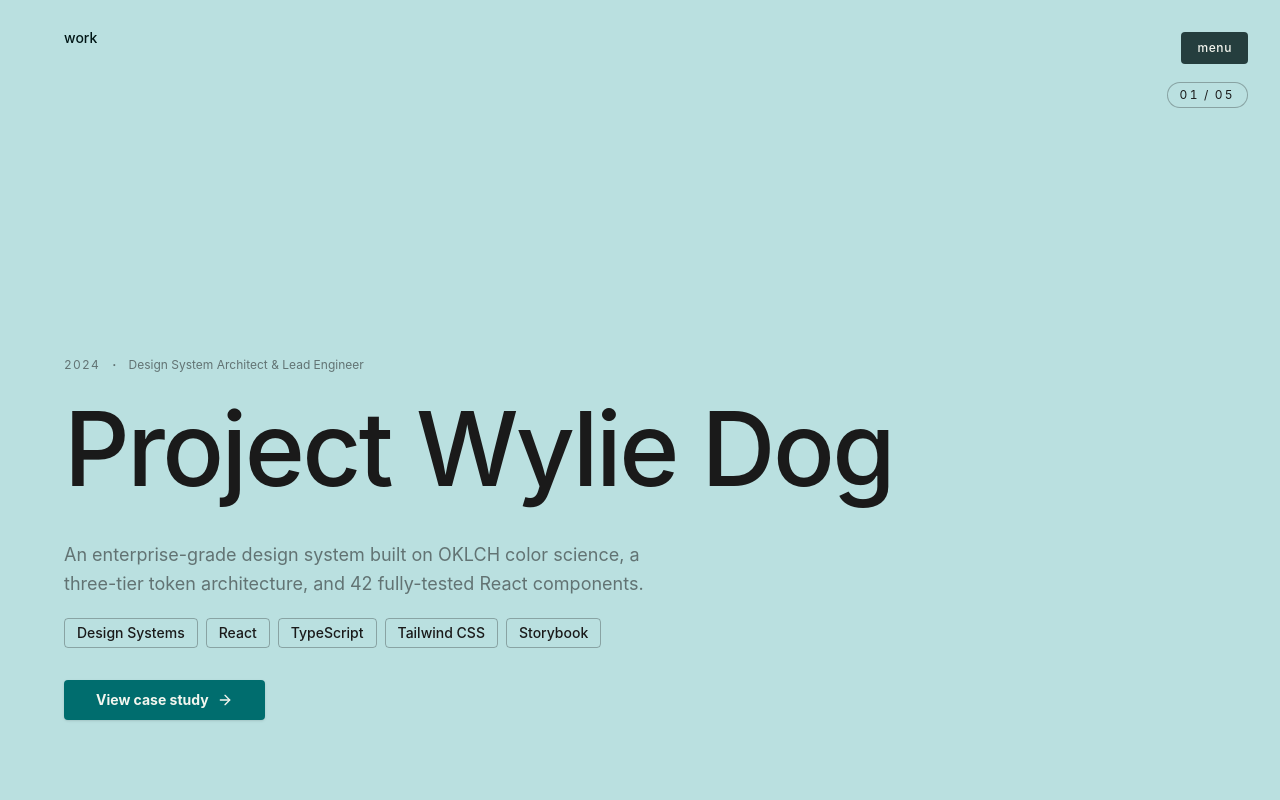
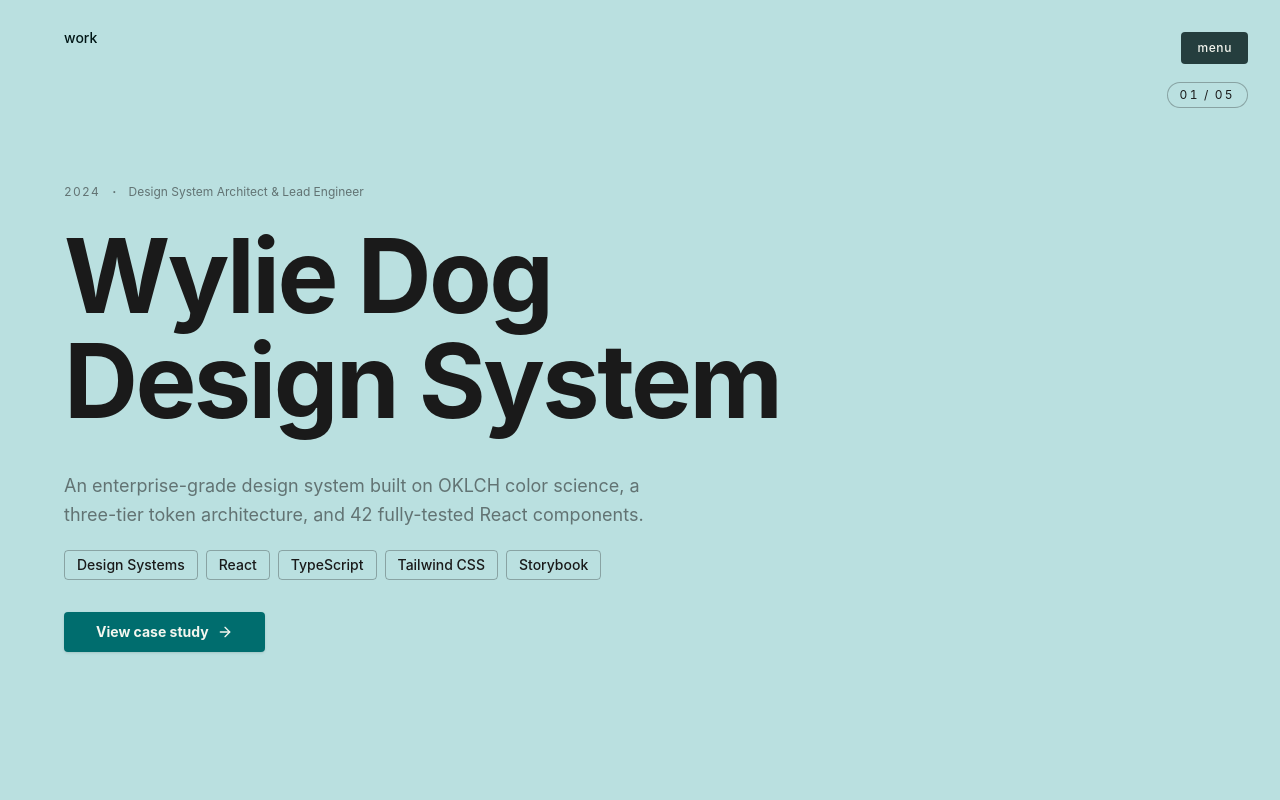
Before and after one commit to travhall/thd-portfolio, a Next.js app: page /work in a window 1280 px wide. Shown: the top 800 px of the page. Built offline with nearby package versions, Linux system fonts and the light colour scheme.

Commit message:
feat: Update Wylie Dog case study ID and title, and refine work list item layout and typography.

```diff
--- a/components/sections/work-list.tsx
+++ b/components/sections/work-list.tsx
@@ -113,11 +113,8 @@
     <section
       ref={sectionRef}
       aria-labelledby={`work-title-${study.id}`}
-      className="min-h-svh w-full flex flex-col justify-between px-6 sm:px-10 xl:px-16 pt-28 pb-16 md:pb-20"
+      className="min-h-svh w-full flex flex-col justify-center px-6 sm:px-10 xl:px-16 pt-28 pb-16 md:pb-20"
     >
-      {/* Spacer — pushes content to lower half */}
-      <div />
-
       <div ref={contentRef} className="max-w-7xl">
         {/* Meta row */}
         <motion.div
@@ -148,7 +145,7 @@
         <div className="overflow-hidden pb-[0.12em]">
           <motion.h2
             id={`work-title-${study.id}`}
-            className={`font-nohemi font-medium leading-[1.02] tracking-tight pb-4 text-balance ${text}`}
+            className={`font-nohemi font-bold leading-[1.02] tracking-tight pb-4 text-balance ${text}`}
             style={{ fontSize: "clamp(3rem, 8vw, 8rem)" }}
             variants={itemVariants}
             initial="hidden"
--- a/data/case-studies.ts
+++ b/data/case-studies.ts
@@ -2,8 +2,8 @@
 
 const caseStudies: CaseStudy[] = [
   {
-    id: "project-wylie-dog",
-    title: "Project Wylie Dog",
+    id: "wylie-dog-design-system",
+    title: "Wylie Dog Design System",
     description:
       "An enterprise-grade design system built on OKLCH color science, a three-tier token architecture, and 42 fully-tested React components.",
     fullDescription:
```
